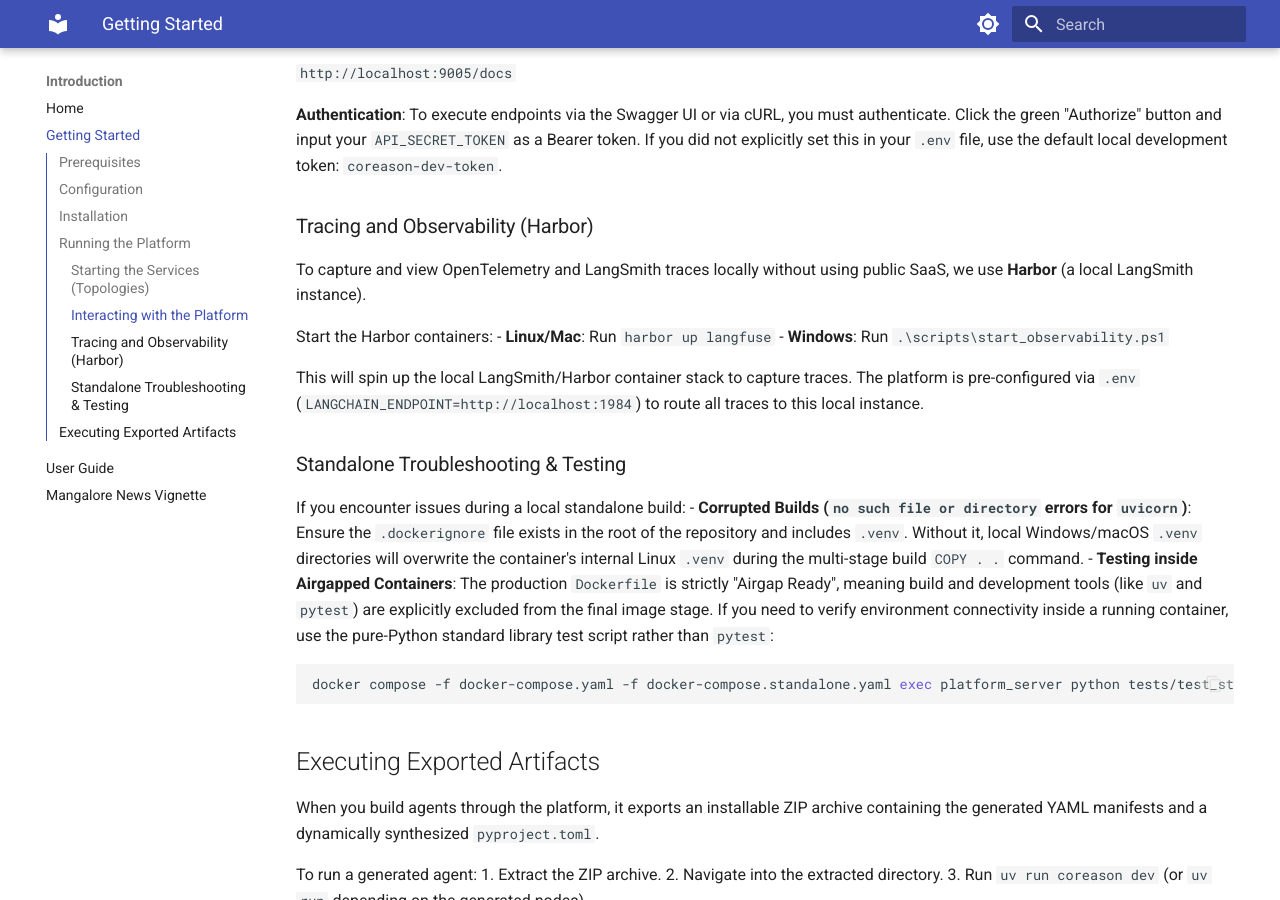
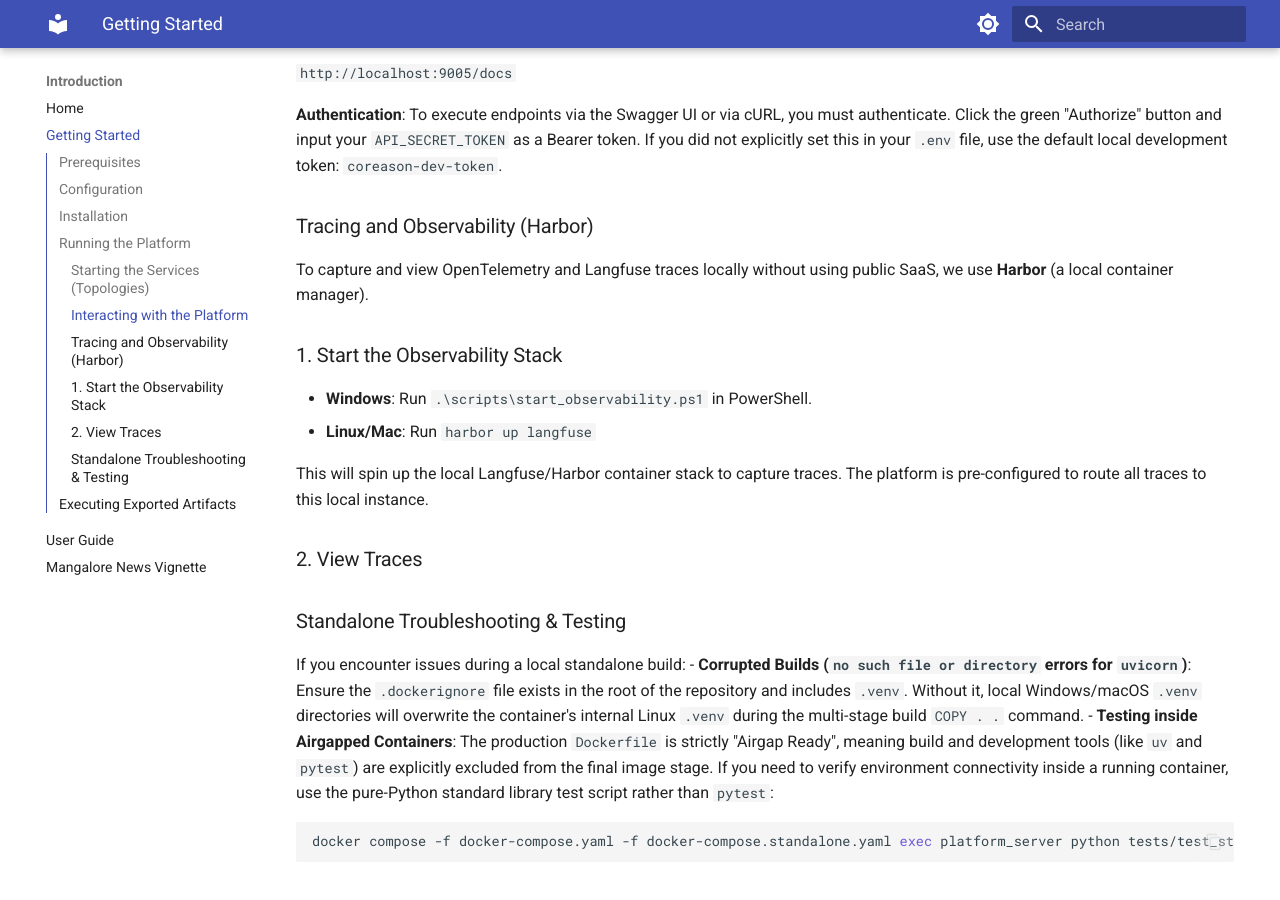
Before and after one commit to CoReason-AI/coreason-workspace-env, an MkDocs documentation site: the page built from docs/getting_started.md, in a window 1280 px wide and 900 px high, scrolled down 1904 px. Built offline with MkDocs 1.6.1 and Material for MkDocs 9.7.7, drawn with Linux system fonts in a browser that asks for light colours.

Commit message:
chore: purge LangSmith references and enforce Langfuse telemetry

```diff
--- a/docs/getting_started.md
+++ b/docs/getting_started.md
@@ -72,13 +72,16 @@ To execute endpoints via the Swagger UI or via cURL, you must authenticate. Clic
 
 ### Tracing and Observability (Harbor)
 
-To capture and view OpenTelemetry and LangSmith traces locally without using public SaaS, we use **Harbor** (a local LangSmith instance).
+To capture and view OpenTelemetry and Langfuse traces locally without using public SaaS, we use **Harbor** (a local container manager).
 
-Start the Harbor containers:
+### 1. Start the Observability Stack
+
+- **Windows**: Run `.\scripts\start_observability.ps1` in PowerShell.
 - **Linux/Mac**: Run `harbor up langfuse`
-- **Windows**: Run `.\scripts\start_observability.ps1`
 
-This will spin up the local LangSmith/Harbor container stack to capture traces. The platform is pre-configured via `.env` (`LANGCHAIN_ENDPOINT=http://localhost:1984`) to route all traces to this local instance.
+This will spin up the local Langfuse/Harbor container stack to capture traces. The platform is pre-configured to route all traces to this local instance.
+
+### 2. View Traces
 
 ### Standalone Troubleshooting & Testing
 
--- a/pyproject.toml
+++ b/pyproject.toml
@@ -64,7 +64,7 @@ packages = ["src"]
 [dependency-groups]
 dev = [
     "deepagents-evals",
-    "langsmith>=0.9.3,<0.10.0",
+    "langfuse>=2.50.0,<3.0.0",
     "pytest>=9.1.1",
     "pytest-asyncio>=1.4.0",
     "pytest-cov>=7.1.0",
@@ -77,4 +77,4 @@ docs = [
 ]
 
 [tool.pytest.ini_options]
-addopts = "-p no:langsmith"
+addopts = "-p no:warnings"
```
Also changed, not shown: docs/core_architecture.md (+2 -2 lines), docs/interaction_surfaces.md (+1 -1 lines), 4 other files.
